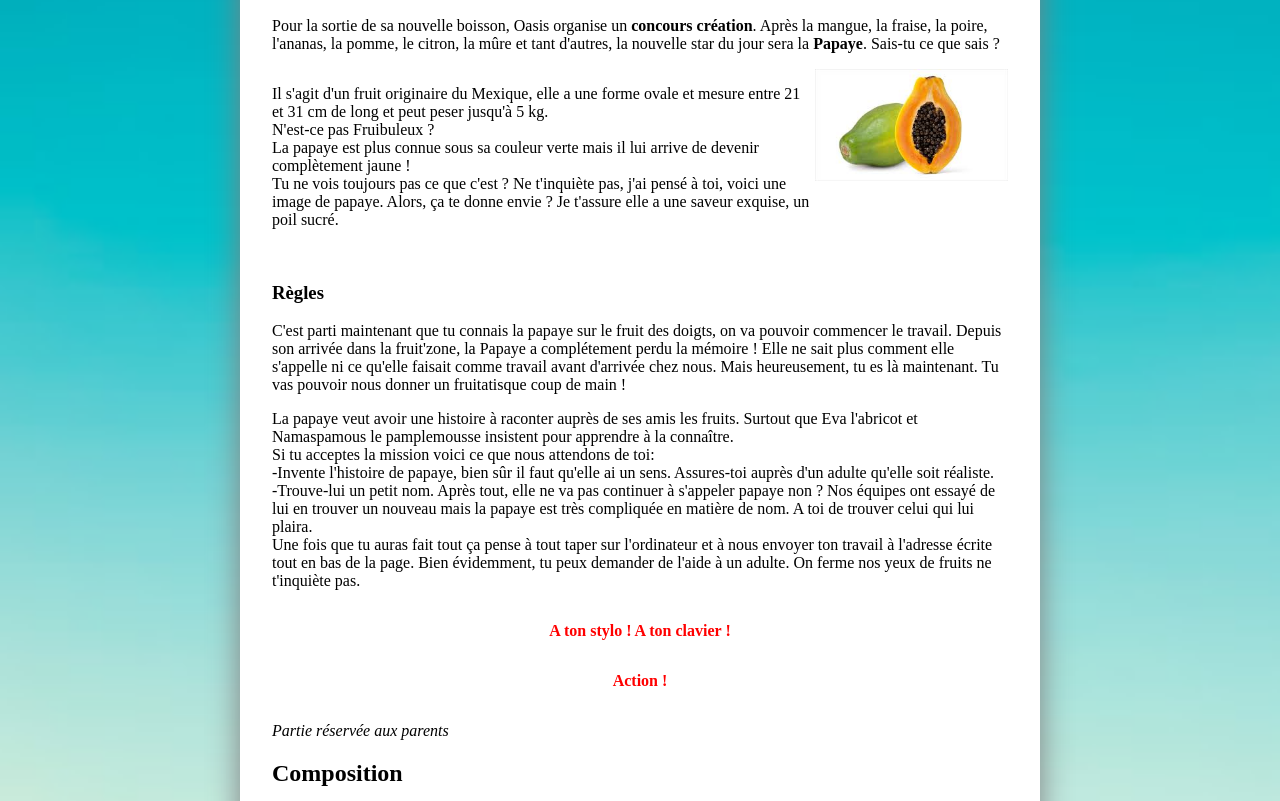
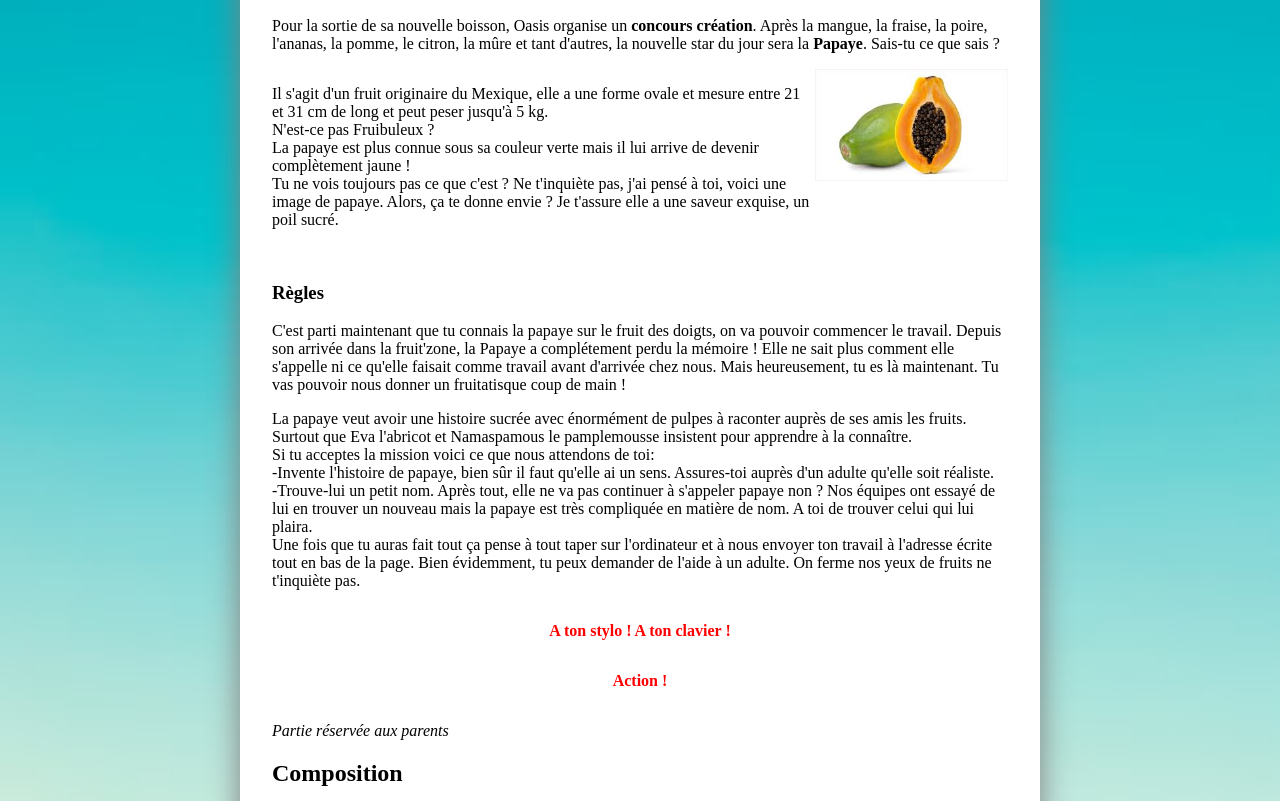
Before and after one commit to Cosmos248/cosmos248.github.io, a plain HTML site: page index.html in a window 1280 px wide. Shown: the part 296-1097 px from the top of the page. Drawn offline with Linux system fonts and the light colour scheme.

Commit message:
Add files via upload

```diff
--- a/index.html
+++ b/index.html
@@ -59,7 +59,7 @@
         pouvoir nous donner un fruitatisque coup de main !
       </p>
       <p>
-        La papaye veut avoir une histoire à raconter auprès de ses amis les
+        La papaye veut avoir une histoire sucrée avec énormément de pulpes à raconter auprès de ses amis les
         fruits. Surtout que Eva l'abricot et Namaspamous le pamplemousse insistent pour apprendre à la
         connaître. <br />
         Si tu acceptes la mission voici ce que nous attendons de toi:<br />
```
